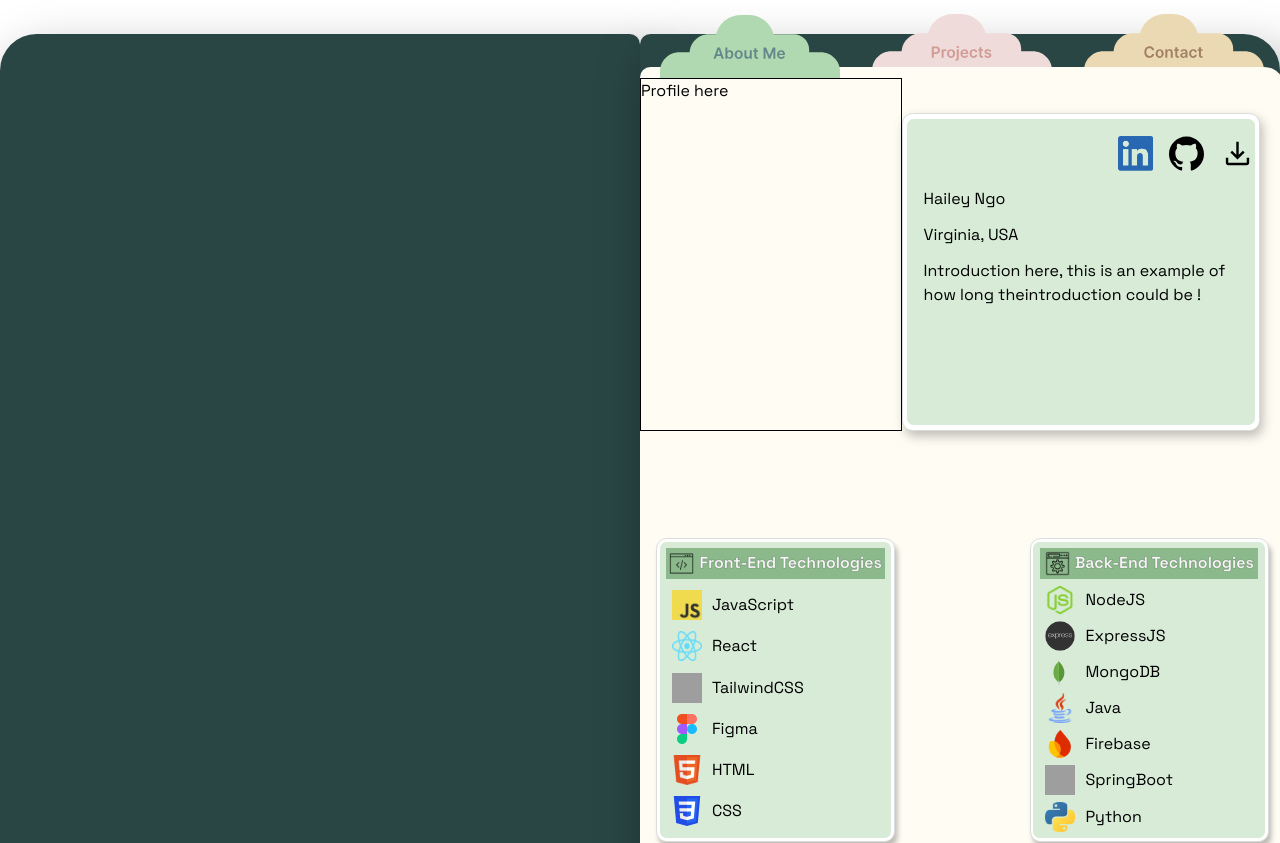
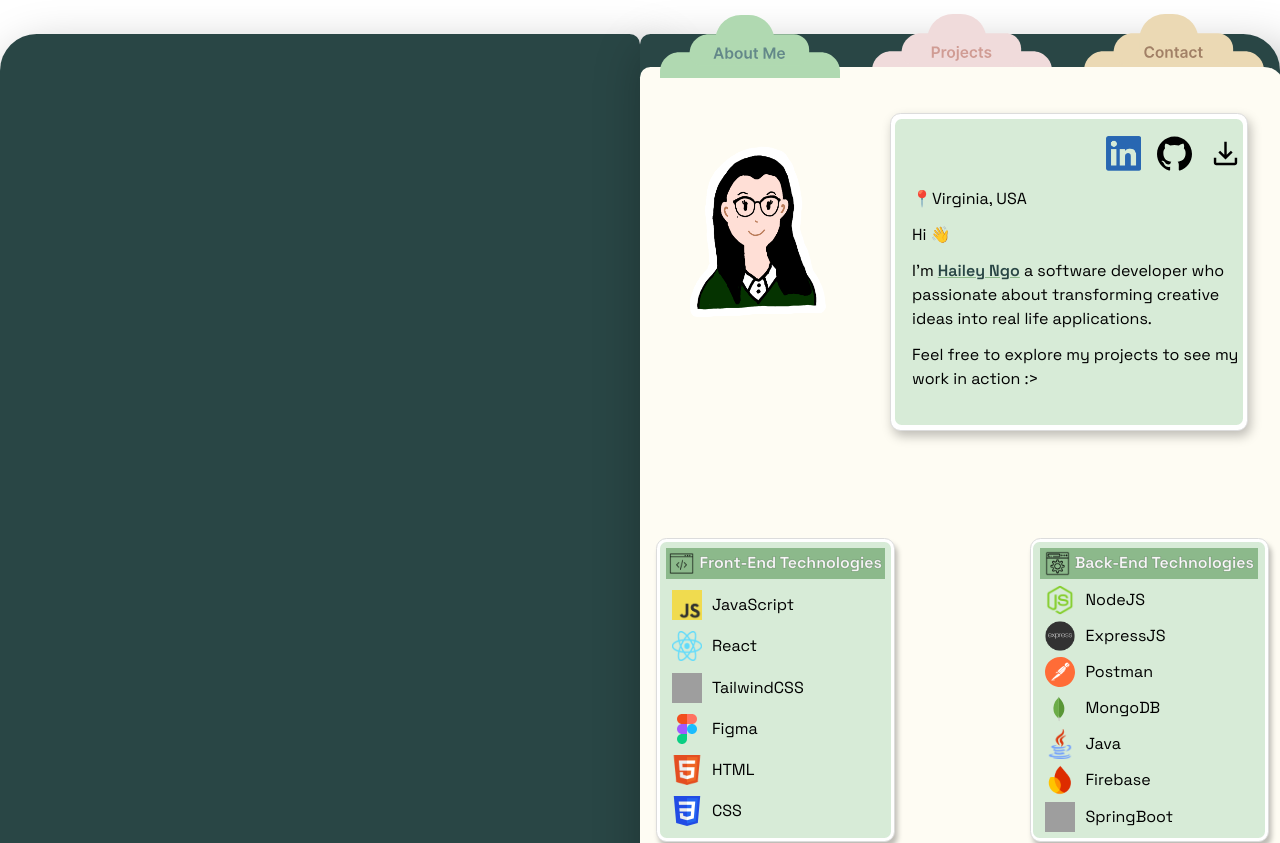
Before and after one commit to HaileyN3132/my-portfolio, a React (Vite) app: page /about in a window 1280 px wide. Shown: the top 843 px of the page. Built offline with nearby package versions, Linux system fonts and the light colour scheme; grey boxes are pictures that could not be loaded.

Commit message:
fix: add profile photo, add bio info and fix the styling for components

```diff
--- a/src/assets/icons/index.js
+++ b/src/assets/icons/index.js
@@ -20,6 +20,7 @@ import android from "./android.png";
 import express from "./express.png";
 import mysql from "./mysql.png";
 import mongodb from "./mongodb.svg";
+import postman from "./postman.svg";
 
 export const icons = {
   linkedin,
@@ -44,4 +45,5 @@ export const icons = {
   express,
   mysql,
   mongodb,
+  postman,
 };
--- a/src/components/boxes/IntroBox.jsx
+++ b/src/components/boxes/IntroBox.jsx
@@ -1,7 +1,7 @@
 export default function IntroBox({ children }) {
   return (
     <div className="shadow-[2.62px_5.23px_10.47px_0_rgba(0,0,0,0.25)] border-[#DCDCDC] flex justify-center items-center mt-[35.32px] mr-[25.35px] rounded-[10.47px] bg-white border w-[357.97px] h-[317.98px]">
-      <div className="rounded-[6.54px] bg-[#d7ebd7] w-[347.97px] h-[305.75px]">
+      <div className=" rounded-[6.54px] bg-[#d7ebd7] w-[347.97px] h-[305.75px]">
         {children}
       </div>
     </div>
--- a/src/data/Profile.js
+++ b/src/data/Profile.js
@@ -3,7 +3,7 @@ import { icons } from "../assets/icons";
 export const profile = {
   fullName: "Hailey Ngo",
   location: "Virginia, USA",
-  bio: "Introduction here, this is an example of how long theintroduction could be !",
+  bio: "a software developer who passionate about transforming creative ideas into real life applications.",
   profileImg: [],
   socialInfo: [
     {
@@ -16,7 +16,11 @@ export const profile = {
       url: "https://github.com/HaileyN3132",
       icon: icons.github,
     },
-    { name: "Resume", url: "https://www.google.com/", icon: icons.download },
+    {
+      name: "Resume",
+      url: "https://drive.google.com/drive/folders/1KnQ2Paj6W8OJWUSFICxHDg80SITsUAWr?usp=sharing",
+      icon: icons.download,
+    },
   ],
   frontendSkills: [
     {
@@ -54,6 +58,10 @@ export const profile = {
       icon: icons.express,
     },
     {
+      name: "Postman",
+      icon: icons.postman,
+    },
+    {
       name: "MongoDB",
       icon: icons.mongodb,
     },
@@ -69,9 +77,5 @@ export const profile = {
       name: "SpringBoot",
       icon: icons.springboot,
     },
-    {
-      name: "Python",
-      icon: icons.python,
-    },
   ],
 };
--- a/src/pages/About.jsx
+++ b/src/pages/About.jsx
@@ -14,6 +14,7 @@ import { tagSupportData } from "../data/SupportNav";
 import { profile } from "../data/Profile";
 import SocialBtn from "../components/buttons/SocialBtn";
 import { icons } from "../assets/icons";
+import artProfile from "../assets/img/artProfile.png";
 
 export default function About() {
   return (
@@ -44,18 +45,31 @@ export default function About() {
             />
             <section className="flex-1">
               <div className="flex">
-                <div className="border flex-1">Profile here</div>
+                <div className="flex w-[250px] pr-12 items-center">
+                  <img className=" w-75 h-75" src={artProfile} alt="" />
+                </div>
                 <IntroBox>
                   <nav className="flex gap-4 justify-end items-center h-[68.24px]">
                     {profile.socialInfo.map((item) => (
-                      <SocialBtn info={item} />
+                      <SocialBtn key={item.name} info={item} />
                     ))}
                   </nav>
 
                   <div className="flex flex-col ml-[17px] gap-3">
-                    <p>{profile.fullName}</p>
-                    <p>{profile.location}</p>
-                    <p>{profile.bio}</p>
+                    <p>📍{profile.location}</p>
+                    <p>Hi 👋 </p>
+                    <p>
+                      I'm{" "}
+                      <span className="font-semibold text-[#294645] underline decoration-[#8cb98b]">
+                        {profile.fullName}
+                      </span>{" "}
+                      {profile.bio}
+                    </p>
+                    <p>
+                      {
+                        "Feel free to explore my projects to see my work in action :>"
+                      }
+                    </p>
                   </div>
                 </IntroBox>
               </div>
@@ -72,7 +86,11 @@ export default function About() {
 
                   <ul className="flex flex-col w-full h-full justify-evenly pl-3 ">
                     {profile.frontendSkills.map((skill) => (
-                      <Skill techName={skill.name} icon={skill.icon} />
+                      <Skill
+                        key={skill.name}
+                        techName={skill.name}
+                        icon={skill.icon}
+                      />
                     ))}
                   </ul>
                 </SkillBox>
@@ -86,7 +104,11 @@ export default function About() {
 
                   <ul className="flex flex-col w-full h-full justify-evenly pl-3">
                     {profile.backendSkills.map((skill) => (
-                      <Skill techName={skill.name} icon={skill.icon} />
+                      <Skill
+                        key={skill.name}
+                        techName={skill.name}
+                        icon={skill.icon}
+                      />
                     ))}
                   </ul>
                 </SkillBox>
```
Also changed, not shown: src/assets/icons/postman.svg (added), src/assets/img/artProfile.png (added).
